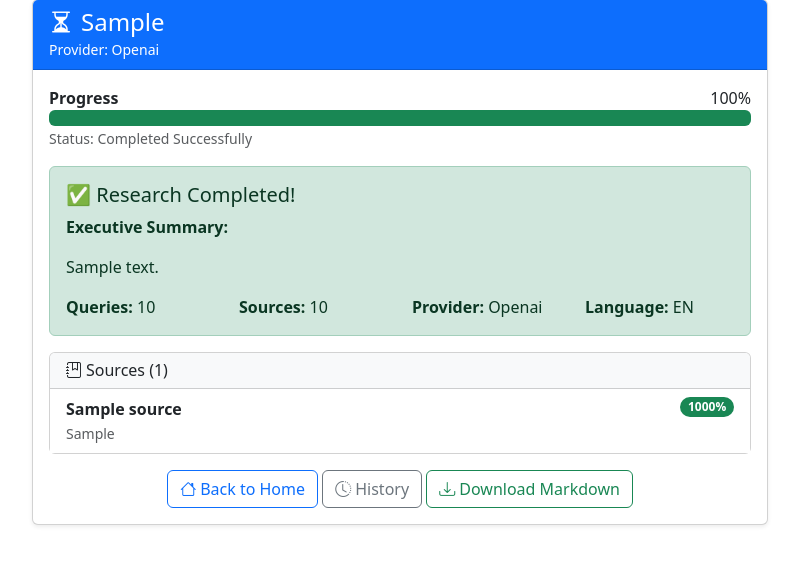
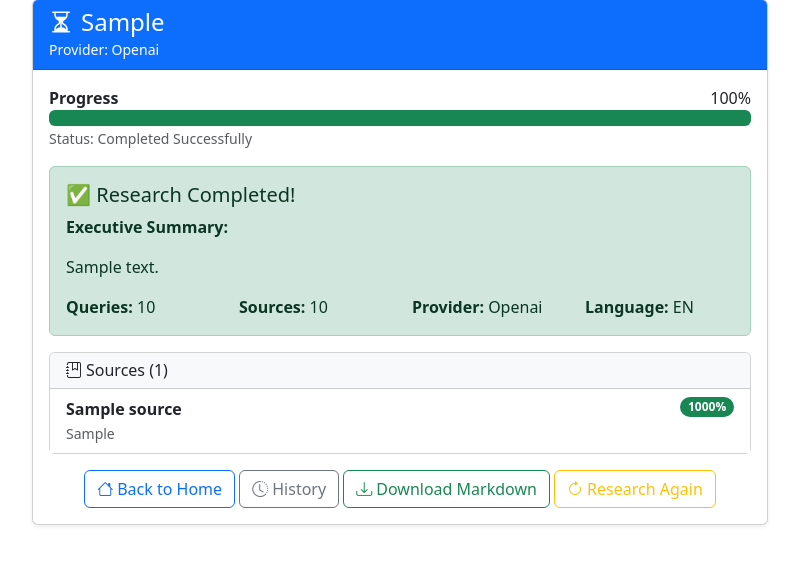
Before and after one commit to Stoick643/ai-research-assistant, a Flask app: page /research/1 in a window 1280 px wide. Shown: the part 81-646 px from the top of the page, without its empty margins (240-1039 px from the left). Run offline with Flask 3, Linux system fonts and the light colour scheme; tables that the repository leaves empty hold one stand-in row (values such as "Sample post"); some libraries are stand-ins or nearby versions.

Commit message:
Phase 4: Topic-level cache — instant results for repeated topics
- find_cached_research() on SQLiteWriter: normalized topic lookup with 24h TTL
- Same topic + language: redirect to cached result instantly (zero API calls)
- Same topic + different language: translate-only path (1 LLM call)
- 'Research Again' button to force fresh research (bypasses cache)
- 7 new tests for cache lookup (exact, case-insensitive, fallback, expiry)
- 102 tests passing, roadmap updated

```diff
--- a/app.py
+++ b/app.py
@@ -9,7 +9,7 @@ import sys
 import asyncio
 import threading
 import time
-from datetime import datetime
+from datetime import datetime, timedelta
 from dotenv import load_dotenv
 
 # Load environment variables
@@ -47,6 +47,17 @@ def check_requirements():
     print("✅ Required API keys are set!")
     print(f"📋 Available LLM providers: {', '.join(available_llm).upper()}")
     return True, available_llm
+
+def _cache_age_minutes(completed_at_iso: str) -> int:
+    """Return how many minutes ago a cached result was completed."""
+    try:
+        if not completed_at_iso:
+            return 0
+        completed = datetime.fromisoformat(completed_at_iso)
+        return max(1, int((datetime.utcnow() - completed).total_seconds() / 60))
+    except (ValueError, TypeError):
+        return 0
+
 
 def create_production_app():
     """Create production-optimized Flask app."""
@@ -152,6 +163,25 @@ def create_production_app():
             flash('Please enter a research topic with at least 10 characters.', 'error')
             return redirect(url_for('home'))
 
+        force_fresh = request.form.get('force_fresh', '') == '1'
+
+        # --- Topic-level cache check ---
+        if not force_fresh:
+            cached = db.find_cached_research(topic, language, ttl_hours=24)
+
+            if cached and cached['match_type'] == 'exact':
+                # Same topic + same language → return instantly
+                cached_id = cached['research']['id']
+                age_mins = _cache_age_minutes(cached['research'].get('completed_at'))
+                flash(f'📋 Showing cached result from {age_mins} minutes ago. Use "Research again" for fresh results.', 'info')
+                return redirect(url_for('research_progress', research_id=cached_id))
+
+            if cached and cached['match_type'] == 'english_available':
+                # English version exists → translate only (handled below with flag)
+                english_research = cached['research']
+        else:
+            cached = None
+
         # Create research record in database
         from src.database.models import Research
         with db.db_manager.get_session() as session:
@@ -170,7 +200,84 @@ def create_production_app():
         # Track progress in memory (transient)
         progress_tracker[research_id] = {'progress': 0}
 
-        # Start background research
+        # --- Translate-only path: English result exists, just translate ---
+        translate_only = (cached and cached.get('match_type') == 'english_available')
+
+        if translate_only:
+            def run_translation_only():
+                try:
+                    async def translate_cached():
+                        db.update_research_status(research_id, 'in_progress')
+                        progress_tracker[research_id]['progress'] = 30
+
+                        from src.tools.translation import TranslationTool
+
+                        llm_client = create_improved_llm_client(
+                            primary_provider=primary_provider,
+                            fallback_provider=fallback_provider,
+                            final_fallback_provider=final_fallback,
+                            deepseek_api_key=os.environ.get('DEEPSEEK_API_KEY'),
+                            openai_api_key=os.environ.get('OPENAI_API_KEY'),
+                            anthropic_api_key=os.environ.get('ANTHROPIC_API_KEY'),
+                            deepseek_model="deepseek-chat",
+                            openai_model="gpt-4"
+                        )
+
+                        translator = TranslationTool(llm_client=llm_client)
+                        progress_tracker[research_id]['progress'] = 50
+
+                        # Translate the English report content
+                        en_report = english_research.get('report_content', '')
+                        report_result = await translator.translate(en_report, language, source_language='en')
+                        translated_report = report_result.translated_text
+
+                        progress_tracker[research_id]['progress'] = 80
+
+                        # Also translate executive summary
+                        en_summary = english_research.get('executive_summary', '')
+                        if en_summary:
+                            summary_result = await translator.translate(en_summary, language, source_language='en')
+                            translated_summary = summary_result.translated_text
+                        else:
+                            translated_summary = ''
+
+                        # Update the new research record with translated content
+                        with db.db_manager.get_session() as session:
+                            from src.database.models import Research as ResearchModel
+                            rec = session.query(ResearchModel).get(research_id)
+                            if rec:
+                                rec.status = 'completed'
+                                rec.completed_at = datetime.utcnow()
+                                rec.processing_time = (datetime.utcnow() - rec.started_at).total_seconds()
+                                rec.executive_summary = translated_summary
+                                rec.detailed_analysis = translated_report
+                                rec.report_content = translated_report
+                                rec.total_queries = english_research.get('total_queries', 0)
+                                rec.total_sources = english_research.get('total_sources', 0)
+                                rec.translation_enabled = True
+                                rec.research_metadata = {
+                                    'depth': depth,
+                                    'provider': primary_provider,
+                                    'cached_from': english_research['id'],
+                                    'cache_type': 'translate_only',
+                                }
+
+                        progress_tracker[research_id]['progress'] = 100
+
+                    asyncio.run(translate_cached())
+
+                except Exception as e:
+                    db.update_research_status(research_id, 'failed', f"Translation failed: {str(e)}")
+                    progress_tracker[research_id]['progress'] = 0
+
+            thread = threading.Thread(target=run_translation_only)
+            thread.daemon = True
+            thread.start()
+
+            flash(f'📋 Found cached English research — translating to {language} (much faster!)', 'info')
+            return redirect(url_for('research_progress', research_id=research_id))
+
+        # Start full background research
         def run_research():
             try:
                 async def research_with_queue():
@@ -309,6 +416,7 @@ def create_production_app():
         research['progress'] = progress_info.get('progress', 100 if research['status'] == 'completed' else 0)
         metadata = research.get('research_metadata') or {}
         research['provider'] = metadata.get('provider', primary_provider)
+        research['depth'] = metadata.get('depth', 'basic')
         lang = research.get('research_language', 'en')
         research['language'] = lang
         research['error'] = research.get('error_message', '')
--- a/src/database/sqlite_writer.py
+++ b/src/database/sqlite_writer.py
@@ -3,7 +3,7 @@ SQLite implementation of ReportWriter interface with full research tracking.
 """
 
 import os
-from datetime import datetime
+from datetime import datetime, timedelta
 from typing import Dict, Any, Optional, List
 from pathlib import Path
 from urllib.parse import urlparse
@@ -12,6 +12,7 @@ import structlog
 from ..tools.report_writer import ReportWriter
 from .database import DatabaseManager
 from .models import Research, Query, Source
+from sqlalchemy.sql import func
 from ..utils.llm import normalize_text
 
 logger = structlog.get_logger()
@@ -274,6 +275,61 @@ class SQLiteWriter(ReportWriter):
             self.logger.error("Failed to update research status", research_id=research_id, error=str(e))
             return False
 
+    def find_cached_research(self, topic: str, language: str = 'en', ttl_hours: int = 24) -> Optional[Dict[str, Any]]:
+        """
+        Find a completed research with matching topic within TTL.
+
+        Lookup order:
+        1. Exact match on topic + language + completed + within TTL
+        2. If language != 'en': look for English version (for translate-only reuse)
+
+        Returns dict with keys: 'match_type' ('exact' or 'english_available'),
+        'research' (full record dict), or None if nothing found.
+        """
+        import re
+
+        # Normalize: lowercase, strip, collapse whitespace
+        normalized = re.sub(r'\s+', ' ', topic.strip().lower())
+        cutoff = datetime.utcnow() - timedelta(hours=ttl_hours)
+
+        try:
+            with self.db_manager.get_session() as session:
+                # 1. Look for exact match (same topic + same language)
+                exact = session.query(Research).filter(
+                    func.lower(func.trim(Research.topic)) == normalized,
+                    Research.status == 'completed',
+                    Research.research_language == language,
+                    Research.completed_at >= cutoff,
+                    Research.report_content.isnot(None),
+                    Research.report_content != '',
+                ).order_by(Research.completed_at.desc()).first()
+
+                if exact:
+                    self.logger.info("Topic cache hit (exact)", topic=topic, language=language, cached_id=exact.id)
+                    return {'match_type': 'exact', 'research': exact.to_dict()}
+
+                # 2. If non-English, look for English version to translate
+                if language != 'en':
+                    english = session.query(Research).filter(
+                        func.lower(func.trim(Research.topic)) == normalized,
+                        Research.status == 'completed',
+                        Research.research_language == 'en',
+                        Research.completed_at >= cutoff,
+                        Research.report_content.isnot(None),
+                        Research.report_content != '',
+                    ).order_by(Research.completed_at.desc()).first()
+
+                    if english:
+                        self.logger.info("Topic cache hit (english available)", topic=topic, language=language, cached_id=english.id)
+                        return {'match_type': 'english_available', 'research': english.to_dict()}
+
+                self.logger.debug("Topic cache miss", topic=topic, language=language)
+                return None
+
+        except Exception as e:
+            self.logger.error("Topic cache lookup failed", topic=topic, error=str(e))
+            return None
+
     def get_database_stats(self) -> Dict[str, Any]:
         """Get database statistics."""
         return self.db_manager.get_database_stats()
--- a/templates/progress.html
+++ b/templates/progress.html
@@ -116,6 +116,15 @@
                     <a href="/research/{{ research.id }}/download" class="btn btn-outline-success">
                         <i class="bi bi-download me-1"></i>Download Markdown
                     </a>
+                    <form method="POST" action="/submit_research" class="d-inline">
+                        <input type="hidden" name="topic" value="{{ research.topic }}">
+                        <input type="hidden" name="language" value="{{ research.language }}">
+                        <input type="hidden" name="depth" value="{{ research.depth or 'basic' }}">
+                        <input type="hidden" name="force_fresh" value="1">
+                        <button type="submit" class="btn btn-outline-warning">
+                            <i class="bi bi-arrow-clockwise me-1"></i>Research Again
+                        </button>
+                    </form>
                     {% endif %}
                 </div>
             </div>
```
Also changed, not shown: docs/ROADMAP.md (+23 -27 lines), tests/test_database.py (+107 -0 lines).
